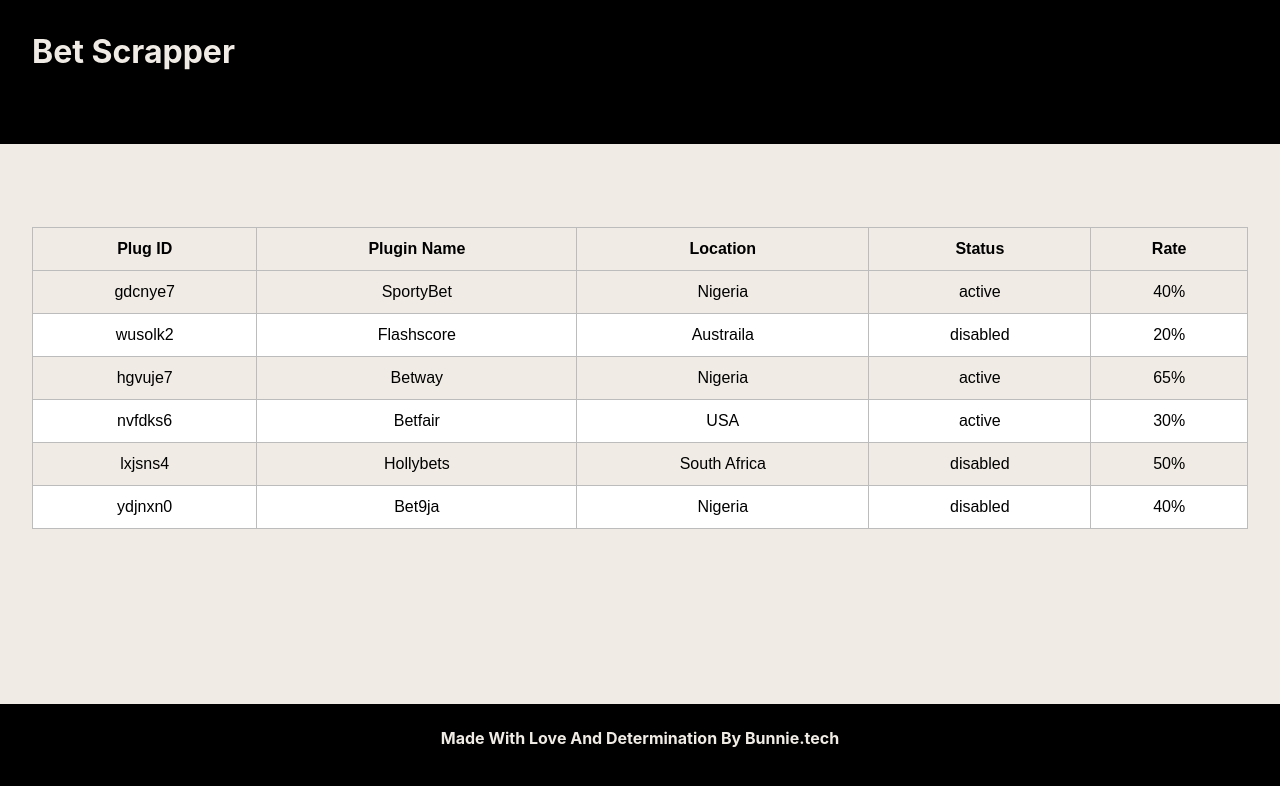
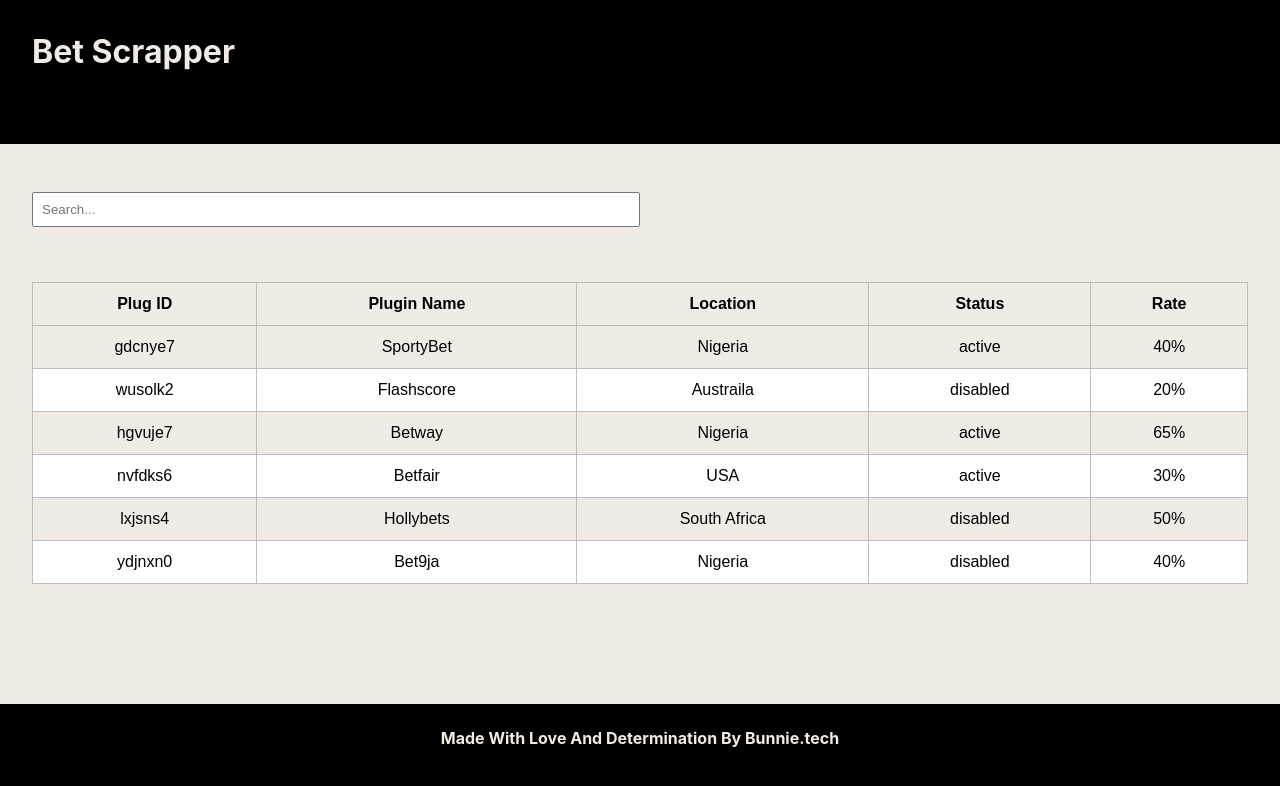
Before and after one commit to BenitaMichael/React_Table, a React (Create React App) app: page / in a window 1280 px wide. Shown: the top 786 px of the page. Built offline with nearby package versions, Linux system fonts and the light colour scheme.

Commit message:
feat: Search functionality added

```diff
--- a/src/App.css
+++ b/src/App.css
@@ -56,7 +56,12 @@
   background-color: #ffffff;
 }
 
-
+input[type="text"] {
+  padding: 8px;
+  margin-bottom: 20px;
+  width: 100%;
+  box-sizing: border-box;
+}
 
 
 
--- a/src/Components/Table.js
+++ b/src/Components/Table.js
@@ -1,8 +1,31 @@
-import React from 'react';
+import React, { useState } from 'react';
 
 const Table = ({ columns, data }) => {
+  const [searchItem, setSearchItem] = useState('');
+
+  const handleSearch = (event) => {
+    setSearchItem(event.target.value);
+  };
+
+  const filteredItem = data.filter((row) =>
+    columns.some(
+      (column) =>
+        row[column.accessor]
+          .toString()
+          .toLowerCase()
+          .indexOf(searchItem.toLowerCase()) > -1
+    )
+  );
+
   return (
     <div className='table-container'>
+      <input
+        type="text"
+        placeholder="Search..."
+        value={searchItem}
+        onChange={handleSearch}
+        style={{ padding: '8px', width: '50%'}}
+      />
       <table>
         <thead>
           <tr>
@@ -12,7 +35,7 @@
           </tr>
         </thead>
         <tbody>
-            {data.map((row) => (
+          {filteredItem.map((row) => (
             <tr key={row.plugID}>
               {columns.map((column) => (
                 <td key={column.accessor}>{row[column.accessor]}</td>
```
Lines whose indentation alone changed are shown as unchanged.
